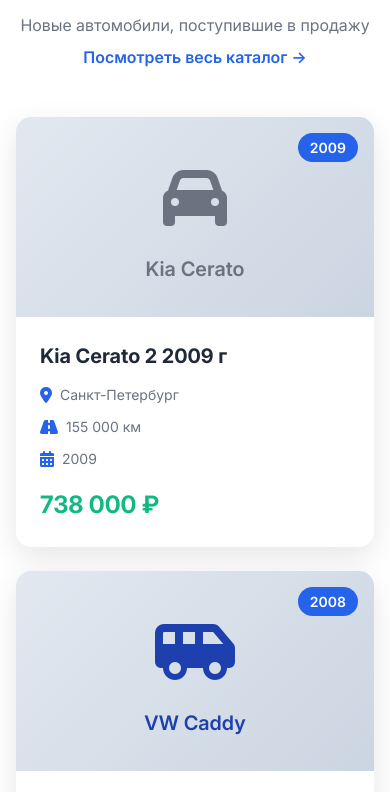
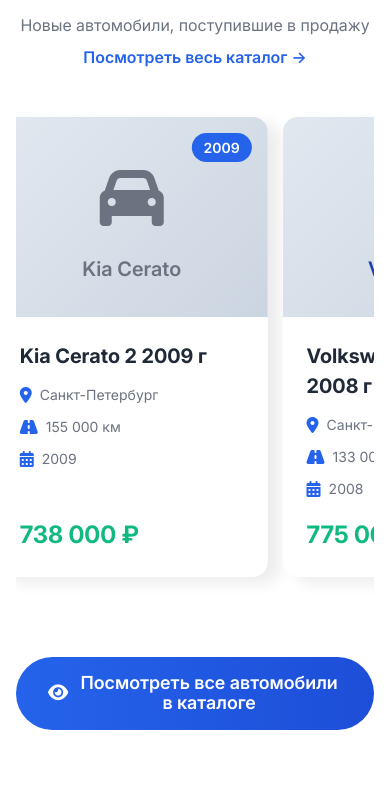
Before and after one commit to Cyrillkel/AutoMarshal, a plain HTML site: page index.html in a window 390 px wide. Shown: the part 7736-8528 px from the top of the page. Drawn offline with Linux system fonts and the light colour scheme; files whose address does not match are found by name.

Commit message:
Add Swiper functionality for fresh arrivals section; integrate Swiper CSS and JavaScript for enhanced user experience. Update styles for accessibility and layout improvements, including custom outline resets and responsive design adjustments.

```diff
--- a/css/_normalize.scss
+++ b/css/_normalize.scss
@@ -349,3 +349,26 @@
 [hidden] {
   display: none;
 }
+
+/* ==========================================================================
+   CUSTOM OUTLINE RESET - Accessibility-friendly approach
+   ========================================================================== */
+
+/* Remove default outline from interactive elements */
+button,
+input,
+textarea,
+select,
+a:focus {
+  outline: none;
+}
+
+/* Ensure focus is visible for accessibility */
+button:focus-visible,
+input:focus-visible,
+textarea:focus-visible,
+select:focus-visible,
+a:focus-visible {
+  outline: 2px solid #2563eb;
+  outline-offset: 2px;
+}
--- a/css/pages/_main.scss
+++ b/css/pages/_main.scss
@@ -694,7 +694,7 @@
 
   &__header {
     text-align: center;
-    margin-bottom: 3rem;
+    margin-bottom: 1rem;
   }
 
   &__title {
@@ -741,21 +741,29 @@
     }
   }
 
-  &__grid {
-    display: grid;
-    grid-template-columns: 1fr;
-    gap: 1.5rem;
+  &__swiper {
+    margin-bottom: 3rem;
+    padding: 3rem 3rem 3rem 4rem;
+    position: relative;
+    overflow: visible;
+    border-radius: 0;
 
-    @media (min-width: 768px) {
-      grid-template-columns: repeat(2, 1fr);
+    // Swiper slide styles
+    .swiper-slide {
+      height: auto;
+      display: flex;
+      align-items: stretch;
     }
 
-    @media (min-width: 1024px) {
-      grid-template-columns: repeat(3, 1fr);
+    // Ensure proper spacing for hover effects
+    .swiper-wrapper {
+      align-items: stretch;
+      padding: 2rem 0;
     }
 
-    @media (min-width: 1280px) {
-      grid-template-columns: repeat(5, 1fr);
+    // Add extra space for hover effects
+    .swiper-container {
+      overflow: visible;
     }
   }
 
@@ -763,17 +771,18 @@
     background: #ffffff;
     border-radius: 0.9375rem;
     overflow: hidden;
-    box-shadow: 0 10px 30px rgba(0, 0, 0, 0.1);
+    box-shadow: 12px 6px 15px rgba(0, 0, 0, 0.08);
     transition: all 0.3s ease;
     position: relative;
     display: flex;
     flex-direction: column;
     height: 100%;
     cursor: pointer;
+    width: 100%;
 
     &:hover {
       transform: translateY(-10px);
-      box-shadow: 0 20px 40px rgba(0, 0, 0, 0.15);
+      box-shadow: 15px 12px 20px rgba(0, 0, 0, 0.12);
     }
   }
 
--- a/index.html
+++ b/index.html
@@ -37,6 +37,8 @@
 
     <!-- Local SCSS Styles -->
     <link rel="stylesheet" href="css/styles.css" />
+    <!-- Swiper CSS -->
+    <link rel="stylesheet" href="css/swiper-bundle.min.css" />
     <!-- FontAwesome Custom - только нужные иконки -->
     <link rel="stylesheet" href="assets/fonts/fontawesome/css/all.min.css" />
   </head>
@@ -1094,8 +1096,11 @@
             <a href="#" class="fresh__catalog-link">Посмотреть весь каталог →</a>
           </div>
 
-          <div class="fresh__grid">
+          <!-- Swiper -->
+          <div class="swiper fresh__swiper">
+            <div class="swiper-wrapper">
               <!-- Kia Cerato 2009 -->
+              <div class="swiper-slide">
                 <div class="fresh__card">
                   <div class="fresh__image">
                     <div class="fresh__placeholder">
@@ -1123,8 +1128,10 @@
                     <div class="fresh__price">738 000 ₽</div>
                   </div>
                 </div>
+              </div>
 
               <!-- Volkswagen Caddy 2008 -->
+              <div class="swiper-slide">
                 <div class="fresh__card">
                   <div class="fresh__image">
                     <div class="fresh__placeholder fresh__placeholder--volkswagen">
@@ -1152,8 +1159,10 @@
                     <div class="fresh__price">775 000 ₽</div>
                   </div>
                 </div>
+              </div>
 
               <!-- Nissan Almera 2005 -->
+              <div class="swiper-slide">
                 <div class="fresh__card">
                   <div class="fresh__image">
                     <div class="fresh__placeholder fresh__placeholder--nissan">
@@ -1181,8 +1190,10 @@
                     <div class="fresh__price">319 000 ₽</div>
                   </div>
                 </div>
+              </div>
 
               <!-- Ford Galaxy 1997 -->
+              <div class="swiper-slide">
                 <div class="fresh__card">
                   <div class="fresh__image">
                     <div class="fresh__placeholder fresh__placeholder--ford">
@@ -1210,8 +1221,10 @@
                     <div class="fresh__price">495 000 ₽</div>
                   </div>
                 </div>
+              </div>
 
               <!-- Nissan Micra 2005 -->
+              <div class="swiper-slide">
                 <div class="fresh__card">
                   <div class="fresh__image">
                     <div class="fresh__placeholder fresh__placeholder--nissan">
@@ -1237,6 +1250,8 @@
                       </p>
                     </div>
                     <div class="fresh__price">545 000 ₽</div>
+                  </div>
+                </div>
               </div>
             </div>
           </div>
@@ -1378,6 +1393,7 @@
     </main>
 
     <!-- Scripts -->
+    <script src="js/swiper-bundle.min.js"></script>
     <script src="js/main.js"></script>
   </body>
 </html>
--- a/js/main.js
+++ b/js/main.js
@@ -322,3 +322,63 @@
     observer.observe(element);
   });
 });
+
+// Initialize Swiper for fresh arrivals
+document.addEventListener("DOMContentLoaded", function() {
+  const freshSwiper = new Swiper(".fresh__swiper", {
+    // Optional parameters
+    loop: true,
+    autoplay: {
+      delay: 5000,
+      disableOnInteraction: false,
+    },
+    speed: 600,
+
+    // Responsive breakpoints
+    breakpoints: {
+      // when window width is >= 320px
+      320: {
+        slidesPerView: 1.3,
+        spaceBetween: 15,
+        centeredSlides: false,
+      },
+      // when window width is >= 768px
+      768: {
+        slidesPerView: 2.5,
+        spaceBetween: 15,
+        centeredSlides: false,
+      },
+      // when window width is >= 1024px
+      1024: {
+        slidesPerView: 3.4,
+        spaceBetween: 15,
+        centeredSlides: false,
+      },
+      // when window width is >= 1280px
+      1280: {
+        slidesPerView: 4.5,
+        spaceBetween: 15,
+        centeredSlides: false,
+      },
+    },
+
+    // Effects
+    effect: "slide",
+    grabCursor: true,
+
+    // Keyboard control
+    keyboard: {
+      enabled: true,
+      onlyInViewport: true,
+    },
+
+    // Accessibility
+    a11y: {
+      enabled: true,
+      prevSlideMessage: "Предыдущий слайд",
+      nextSlideMessage: "Следующий слайд",
+      firstSlideMessage: "Это первый слайд",
+      lastSlideMessage: "Это последний слайд",
+    },
+  });
+});
```
Also changed, not shown: css/styles.css, 1 other file. Lines whose indentation alone changed are shown as unchanged.
